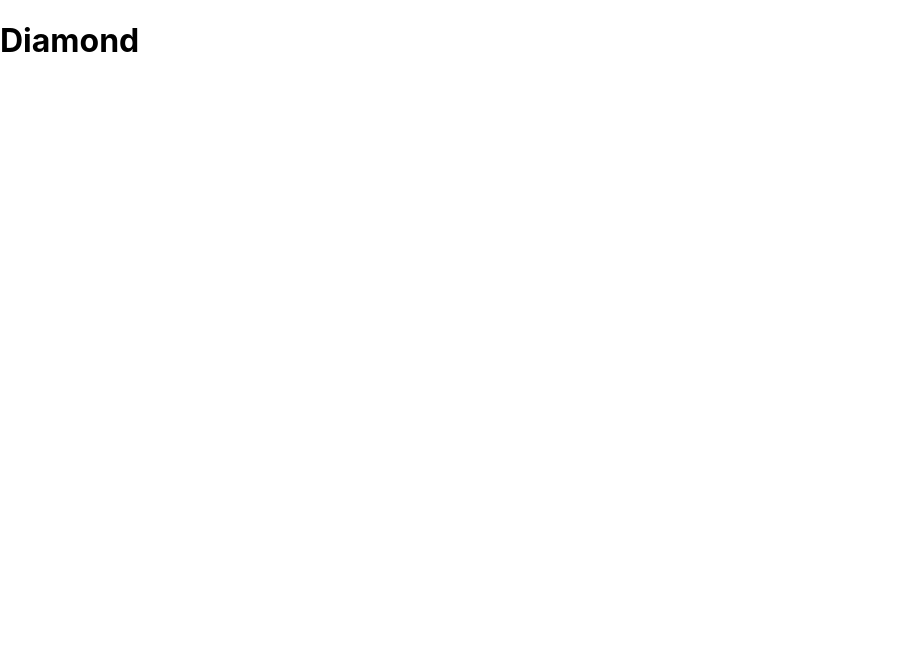
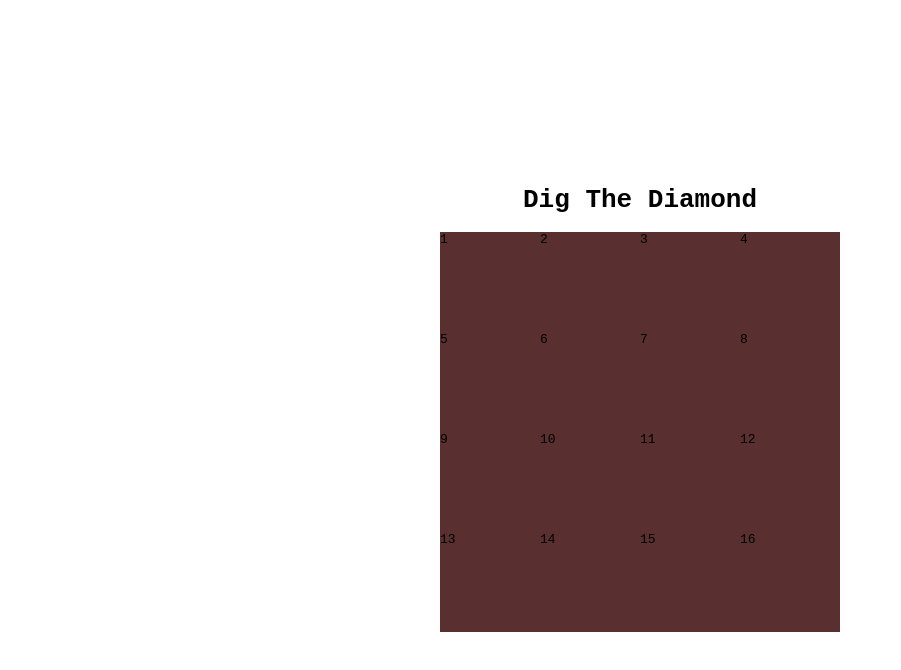
Before and after one commit to el-ethan/ida, a Next.js app: page /diamond in a window 1280 px wide. Shown: the top 670 px of the page, without its empty margins (0-901 px from the left). Built offline with nearby package versions, Linux system fonts and the light colour scheme.

Commit message:
display brown grid

```diff
--- a/pages/diamond.tsx
+++ b/pages/diamond.tsx
@@ -1,6 +1,38 @@
+
+import { useRouter } from 'next/router';
+import styled from 'styled-components';
+import { CenteredMain } from '../components/Centered';
+import { checkAnswer } from '../services/checkAnswer';
+
+const BrownSquare = styled.div`
+  height: 100px;
+  width: 100px;
+  background: #5a2f2f;
+`;
+
+const Container = styled.div`
+  display: flex;
+  flex-wrap: wrap;
+  width: 400px;
+`;
+
+
 const D = () => {
+  const router = useRouter();
+  const size = 16;
+  const cells = Array.from ({length: size}, (x, i) => i + 1);
+  const diamondIndex = Math.floor(Math.random() * size);
+  console.log(diamondIndex);
+
   return (
-    <h1>Diamond</h1>
+    <CenteredMain>
+      <h1>Dig The Diamond</h1>
+      <Container>
+      {cells.map((c) => {
+        return <BrownSquare onClick={() => checkAnswer("D", c === diamondIndex, router)}>{c}</BrownSquare>
+      })}
+      </Container>
+    </CenteredMain>
   )
 }
 
```
